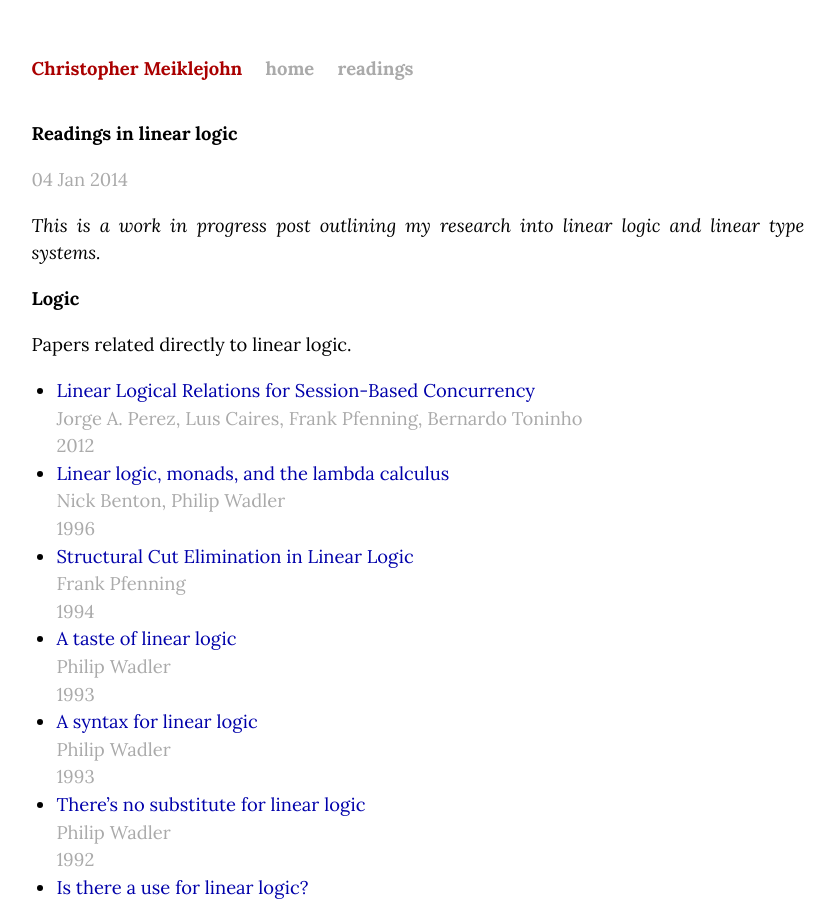
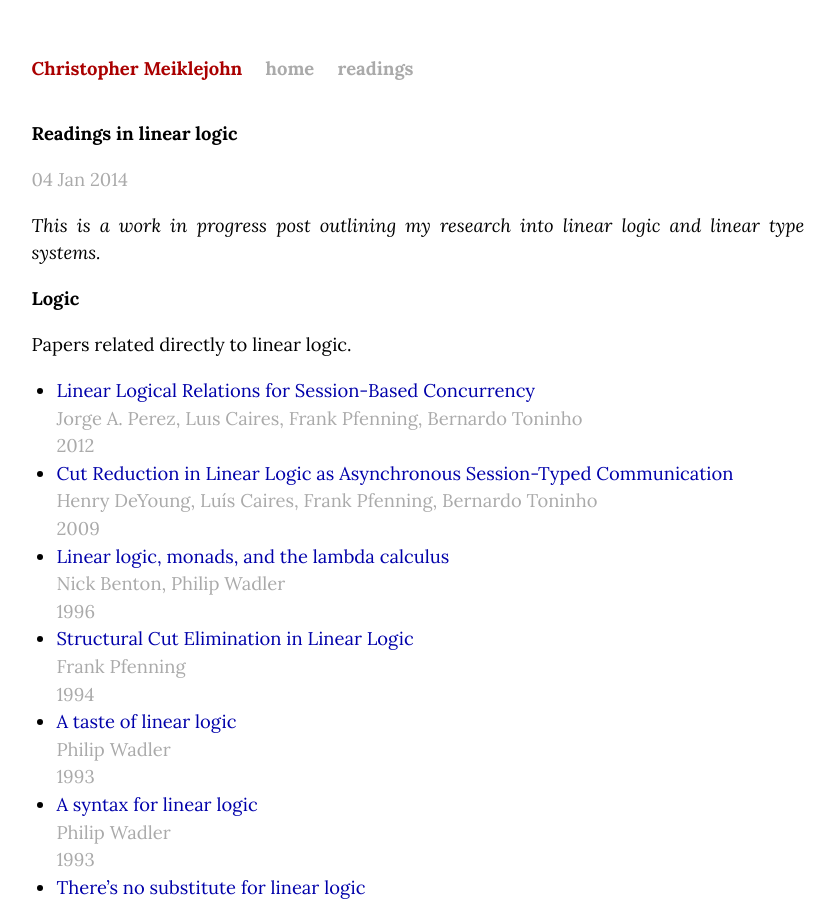
Before and after one commit to cmeiklejohn/cmeiklejohn.github.io, a Jekyll site: the page built from _posts/2014-01-03-readings-in-linear-logic.markdown, in a window 1280 px wide and 900 px high. Shown: the whole window, without its empty margins (222-1057 px from the left). Built offline with Jekyll 4.4.1, drawn with Linux system fonts in a browser that asks for light colours; comment, search, counter and statistics services are not loaded.

Commit message:
Add more

```diff
--- a/_posts/2014-01-03-readings-in-linear-logic.markdown
+++ b/_posts/2014-01-03-readings-in-linear-logic.markdown
@@ -15,6 +15,9 @@ Papers related directly to linear logic.
 * [Linear Logical Relations for Session-Based Concurrency](http://www.cs.cmu.edu/~btoninho/esop12.pdf)
   <span class="author">Jorge A. Perez, Luıs Caires, Frank Pfenning, Bernardo Toninho</span>
   <span class="date">2012</span>
+* [Cut Reduction in Linear Logic as Asynchronous Session-Typed Communication](http://www.cs.cmu.edu/~btoninho/async.pdf)
+  <span class="author">Henry DeYoung, Luís Caires, Frank Pfenning, Bernardo Toninho</span>
+  <span class="date">2009</span>
 * [Linear logic, monads, and the lambda calculus](http://homepages.inf.ed.ac.uk/wadler/papers/linearmonad/linearmonad.ps)
   <span class="author">Nick Benton, Philip Wadler</span>
   <span class="date">1996</span>
```
